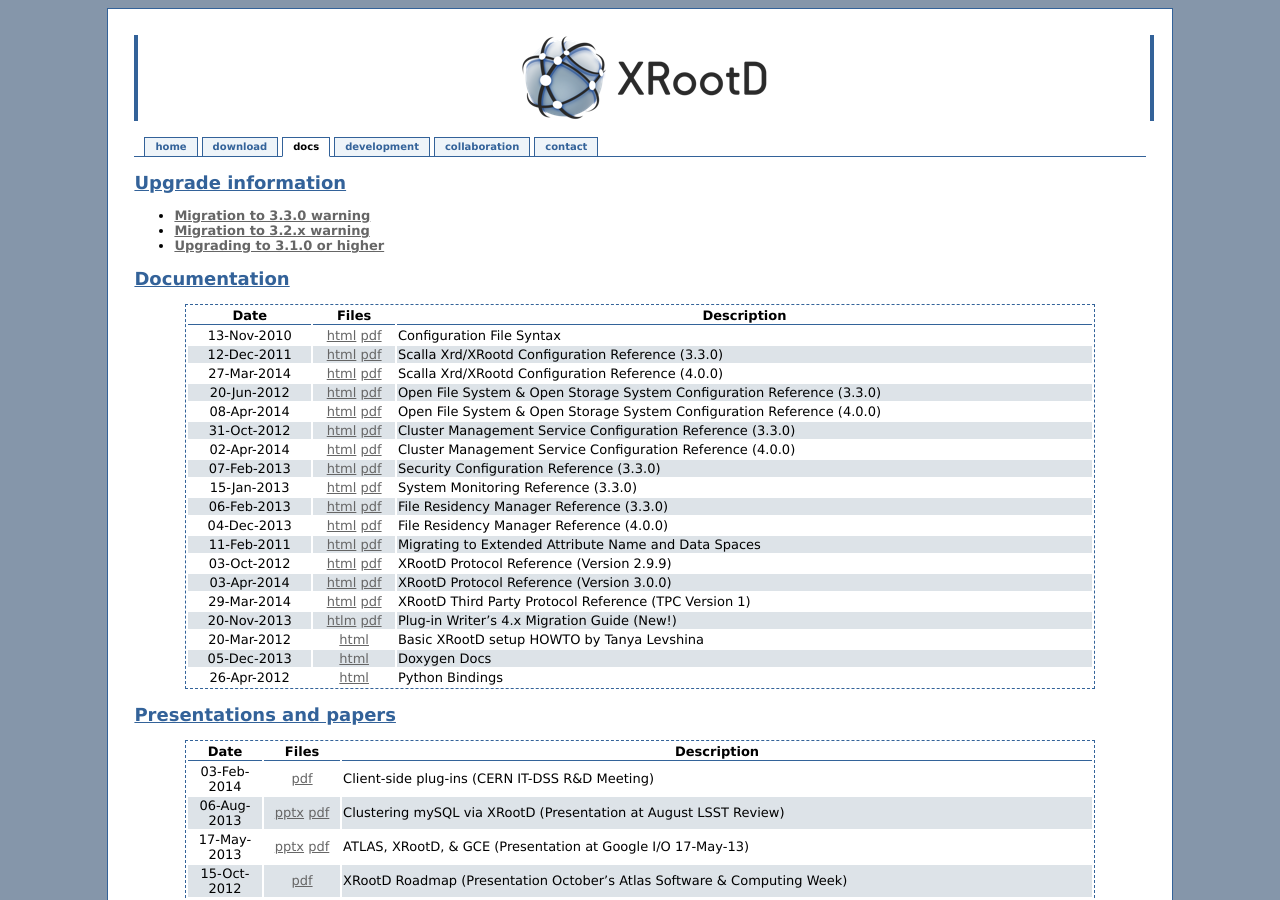
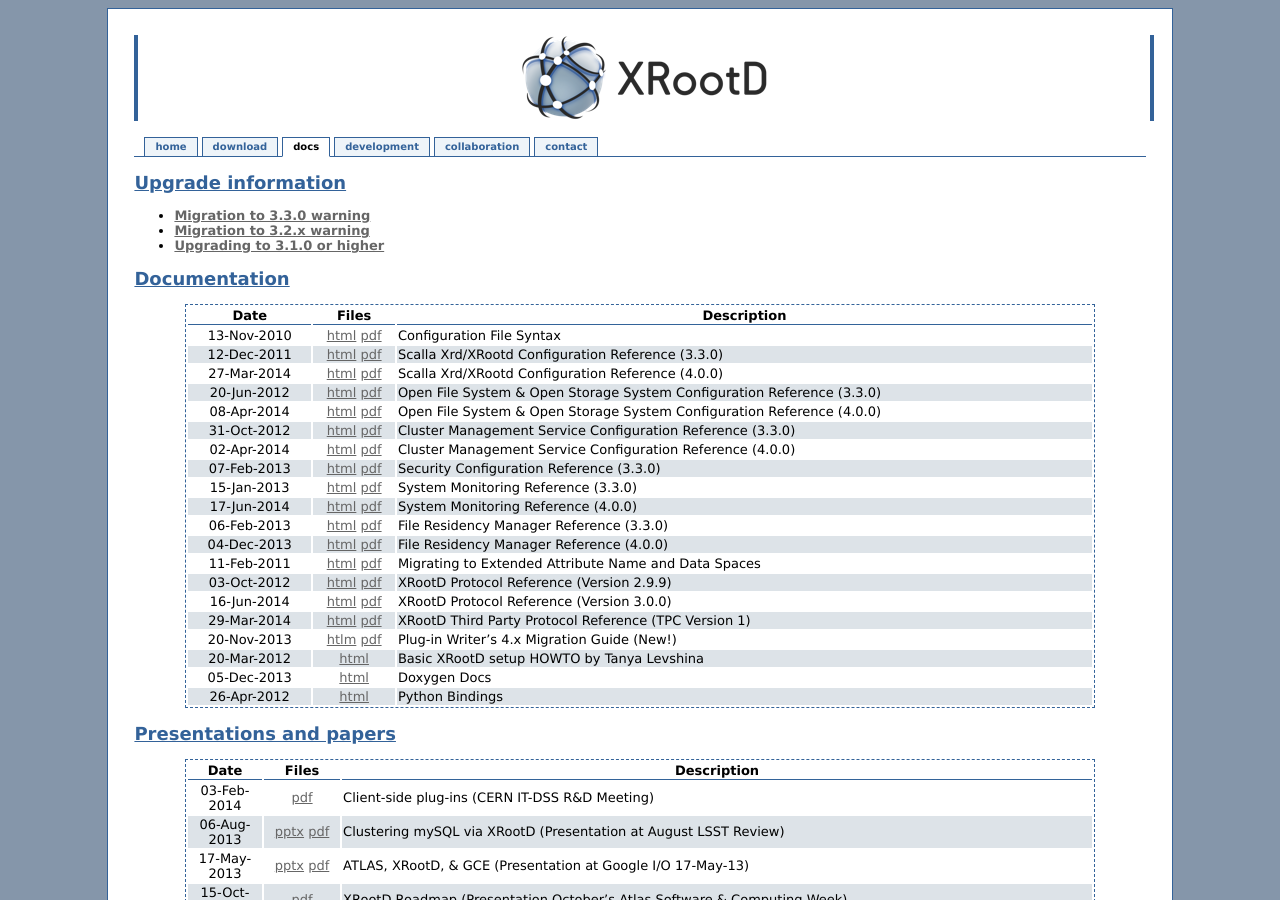
Before and after one commit to xrootd/xrootd-website, a Jekyll site: the page built from docs.md, in a window 1280 px wide and 900 px high. Built offline with Jekyll 4.4.1, drawn with Linux system fonts in a browser that asks for light colours; Markdown is read by kramdown in place of the engine named in the settings.

Commit message:
Update doc page (Protocol & Monitoring updates).

```diff
--- a/docs.md
+++ b/docs.md
@@ -26,11 +26,12 @@ Documentation
 |02-Apr-2014|[html](/doc/dev4/cms_config.htm) [pdf](/doc/dev4/cms_config.pdf)        |Cluster Management Service Configuration Reference (4.0.0)                    |
 |07-Feb-2013|[html](/doc/prod/sec_config.htm) [pdf](/doc/prod/sec_config.pdf)        |Security Configuration Reference (3.3.0)                                      |
 |15-Jan-2013|[html](/doc/prod/xrd_monitoring.htm) [pdf](/doc/prod/xrd_monitoring.pdf)|System Monitoring Reference (3.3.0)                                           |
+|17-Jun-2014|[html](/doc/prod/xrd_monitoring.htm) [pdf](/doc/dev4/xrd_monitoring.pdf)|System Monitoring Reference (4.0.0)                                           |
 |06-Feb-2013|[html](/doc/prod/frm_config.htm) [pdf](/doc/prod/frm_config.pdf)          |File Residency Manager Reference (3.3.0)                                  |
 |04-Dec-2013|[html](/doc/dev4/frm_config.htm) [pdf](/doc/dev4/frm_config.pdf)          |File Residency Manager Reference (4.0.0)                                  |
 |11-Feb-2011|[html](/doc/prod/frm_migr.htm) [pdf](/doc/prod/frm_migr.pdf)            |Migrating to Extended Attribute Name and Data Spaces                          |
 |03-Oct-2012|[html](/doc/prod/XRdv299.htm) [pdf](/doc/prod/XRdv299.pdf)              |XRootD Protocol Reference (Version 2.9.9)                                     |
-|03-Apr-2014|[html](/doc/dev4/XRdv300.htm) [pdf](/doc/dev4/XRdv300.pdf)              |XRootD Protocol Reference (Version 3.0.0)                                     |
+|16-Jun-2014|[html](/doc/dev4/XRdv300.htm) [pdf](/doc/dev4/XRdv300.pdf)              |XRootD Protocol Reference (Version 3.0.0)                                     |
 |29-Mar-2014|[html](/doc/dev4/tpc_protocol.htm) [pdf](/doc/dev4/tpc_protocol.pdf)    |XRootD Third Party Protocol Reference (TPC Version 1)                                     |
 |20-Nov-2013|[htlm](/doc/dev4/Plugin_Migration_v4.htm) [pdf](Plugin_Migration_v4.pdf)|Plug-in Writer's 4.x Migration Guide (New!)|
 |20-Mar-2012|[html](https://twiki.grid.iu.edu/bin/view/SoftwareTeam/HowToInstallXrootd)|Basic XRootD setup HOWTO by Tanya Levshina|
```
